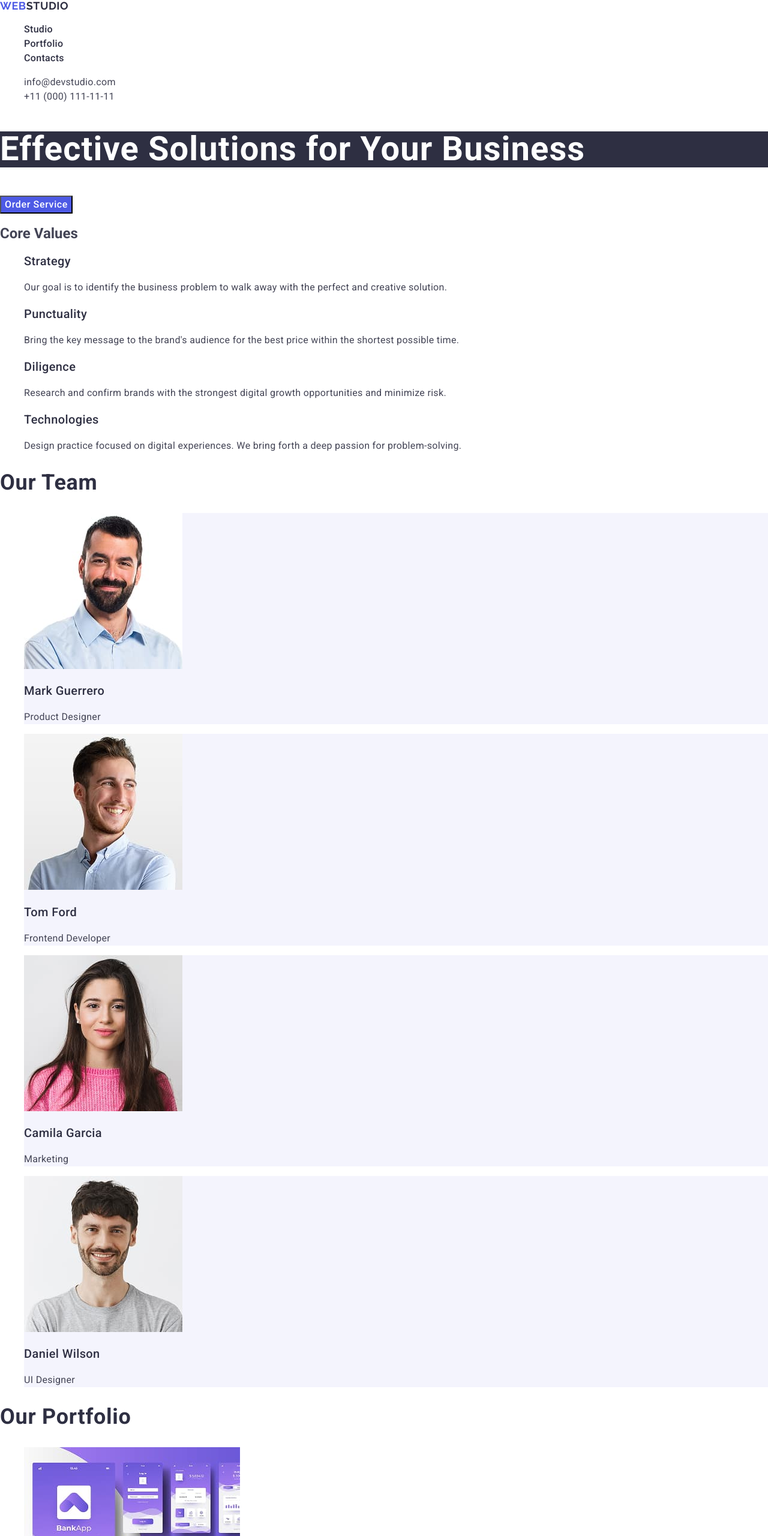
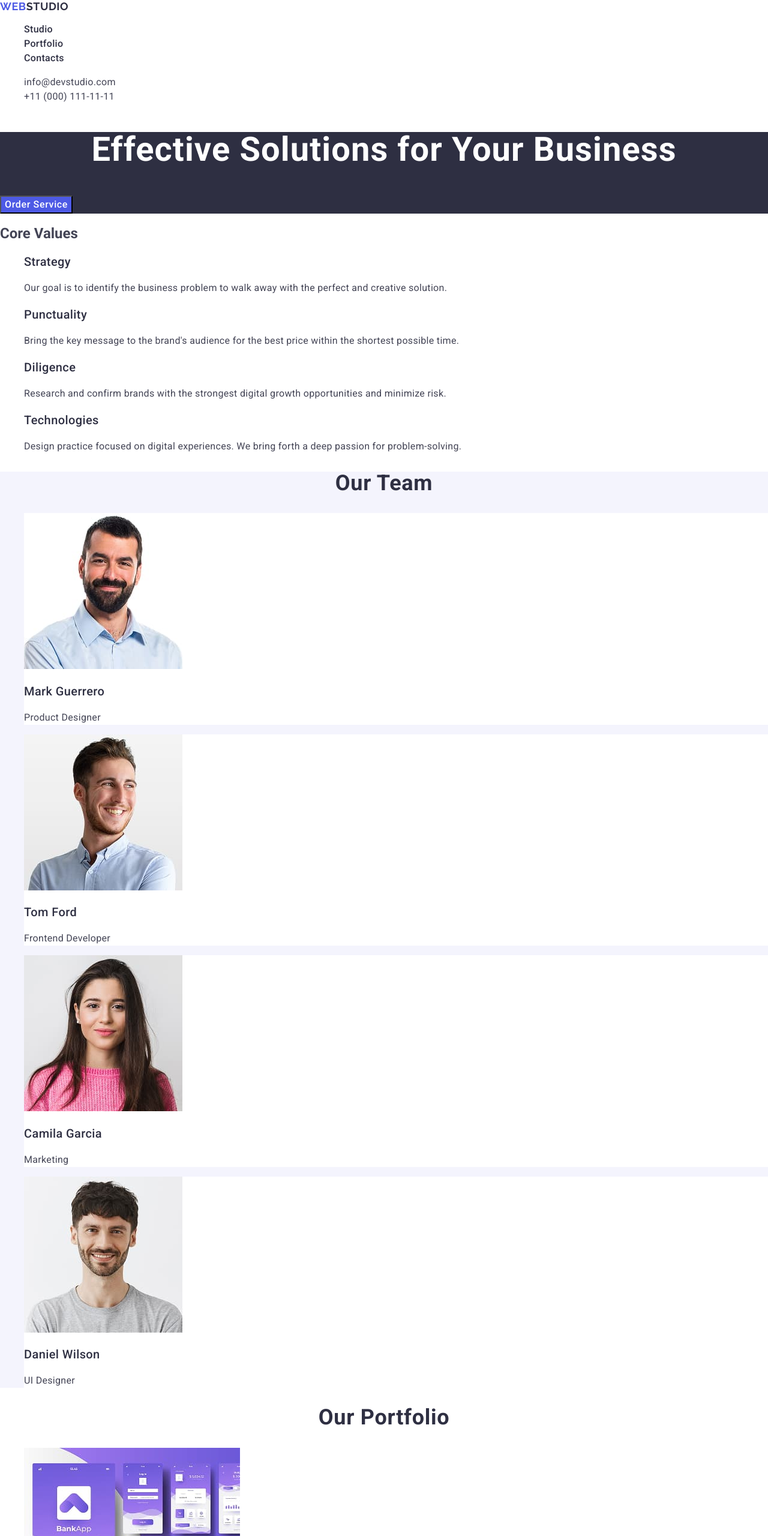
Before and after one commit to Thursday94/goit-markup-hw-02, a plain HTML site: page index.html in a window 1280 px wide. Shown: the top 2560 px of the page at 60% size. Drawn offline with nearby package versions, Linux system fonts and the light colour scheme.

Commit message:
fixed styles.css

```diff
--- a/css/styles.css
+++ b/css/styles.css
@@ -23,7 +23,7 @@ address {
     font-family: "Raleway", sans-serif;
     font-weight: 700;
     font-size: 18px;
-    line-height: 1.16;
+    line-height: 1.17;
     letter-spacing: 0.03em;
     text-transform: uppercase;
     color: #4d5ae5;
@@ -33,7 +33,7 @@ address {
     font-family: "Raleway", sans-serif;
     font-weight: 700;
     font-size: 18px;
-    line-height: 1.16;
+    line-height: 1.17;
     letter-spacing: 0.03em;
     text-transform: uppercase;
     color: #2e2f42;
@@ -64,13 +64,18 @@ address {
     color:#404bbf;
 }
 
+.hero {
+    background-color: #2e2f42;
+}
+
 .hero-page-title {
     font-weight: 700;
     font-size: 56px;
     line-height: 1.07;
     letter-spacing: 0.02em;
+    text-align: center;
     color: #fff;
-    background-color: #2e2f42;
+
 }
 
 .hero-button {
@@ -102,7 +107,7 @@ address {
     letter-spacing: 0.02em;
 }
 
-.team-item {
+.team {
     background-color: #f4f4fd;
 }
 
@@ -112,7 +117,13 @@ address {
     font-size: 36px;
     line-height: 1.11;
     letter-spacing: 0.02em;
+    text-align: center;
+    text-transform: capitalize;
     color: #2e2f42;
+}
+
+.team-item {
+    background-color: #FFFFFF;
 }
 
 .team-item-name {
@@ -134,6 +145,8 @@ address {
     font-size: 36px;
     line-height: 1.11;
     letter-spacing: 0.02em;
+    text-align: center;
+    text-transform: capitalize;
     color: #2e2f42;
 }
 
@@ -160,7 +173,7 @@ address {
     font-family: "Raleway", sans-serif;
     font-weight: 700;
     font-size: 18px;
-    line-height: 1.16667;
+    line-height: 1.17;
     letter-spacing: 0.03em;
     text-transform: uppercase;
     color: #4d5ae5;
@@ -170,7 +183,7 @@ address {
     font-family: "Raleway", sans-serif;
     font-weight: 700;
     font-size: 18px;
-    line-height: 1.16667;
+    line-height: 1.17;
     letter-spacing: 0.03em;
     text-transform: uppercase;
     color: #f4f4fd;
--- a/index.html
+++ b/index.html
@@ -18,7 +18,7 @@
             <a class="header-logo-web" href="./index.html">Web<span class="header-logo-studio">Studio</span></a>
                 <ul class="header-nav-list">
                     <li class="header-nav-item">
-                        <a class="header-nav-link" href="">Studio</a>
+                        <a class="header-nav-link" href="./index.html">Studio</a>
                     </li>
                     <li class="header-nav-item">
                         <a class="header-nav-link" href="">Portfolio</a>
```
